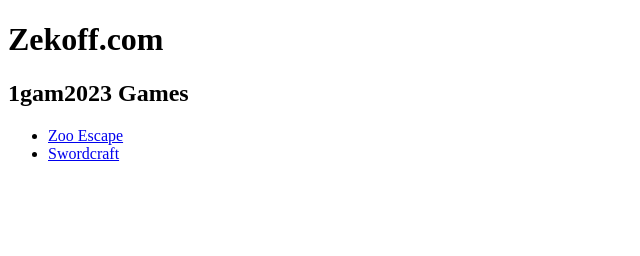
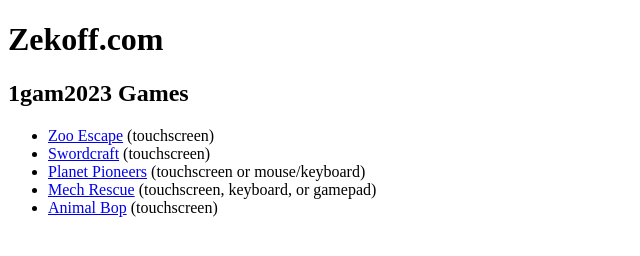
Before and after one commit to zekoff/zekoff-com, a plain HTML site: page public/index.html in a window 1280 px wide. Shown: the whole page, without its empty margins (0-640 px from the left). Drawn offline with Linux system fonts and the light colour scheme.

Commit message:
Update index page

```diff
--- a/public/index.html
+++ b/public/index.html
@@ -3,6 +3,9 @@
 <h1>Zekoff.com</h1>
 <h2>1gam2023 Games</h2>
 <ul>
-    <li><a href="zoo-escape">Zoo Escape</a></li>
-    <li><a href="Swordcraft">Swordcraft</a></li>
+    <li><a href="zoo-escape">Zoo Escape</a> (touchscreen)</li>
+    <li><a href="swordcraft">Swordcraft</a> (touchscreen)</li>
+    <li><a href="planet-pioneers">Planet Pioneers</a> (touchscreen or mouse/keyboard)</li>
+    <li><a href="mech-rescue">Mech Rescue</a> (touchscreen, keyboard, or gamepad)</li>
+    <li><a href="animal-bop">Animal Bop</a> (touchscreen)</li>
 </ul>
```
Also changed, not shown: 1 other file.
